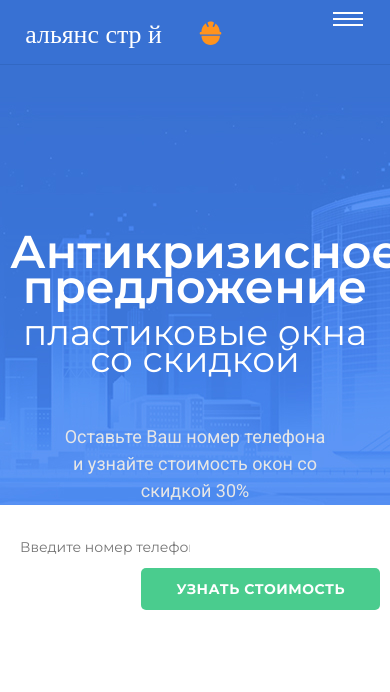
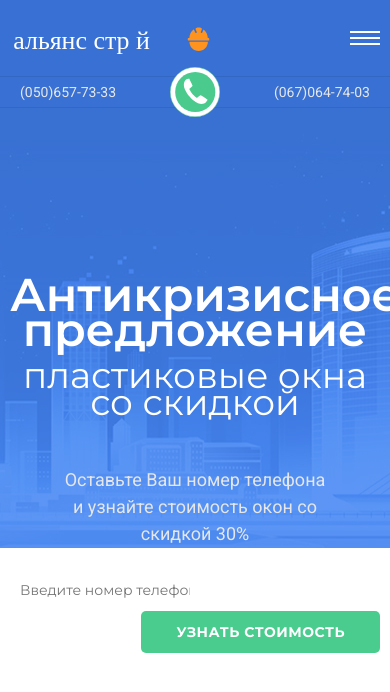
Before and after one commit to AndreyStrelcov/lending-1, a website: page app/index.html in a window 390 px wide. Drawn offline with Linux system fonts and the light colour scheme.

Commit message:
mobileV02

```diff
--- a/app/index.html
+++ b/app/index.html
@@ -11,7 +11,8 @@
 	<!-- Button top -->
 	<button class="btn-top">Вверх</button>
 	<!-- Header -->
-	<header class="header clearfix">
+	<header class="header-container">
+		<div class="header clearfix">
 			<div class="page-container navbar-wrapper">
 				<div class="header-logo">
 					<a href="/" class="header-logo--link">
@@ -27,10 +28,12 @@
 				</div>
 				<nav class="header-nav">
 						<!-- Menu mobile -->
+						<div class="navbar-row">
 						    <div class="navbar-toggle">
 							    <span class="navbar-toggle--icon"></span>
 							    <span class="navbar-toggle--icon"></span>
 							    <span class="navbar-toggle--icon"></span>
+						    </div>
 						</div>
 					    <!-- Menu desktop -->
 						<ul class="navbar-list">
@@ -48,6 +51,18 @@
 							</li>
 						</ul>
 				</nav>
+			</div>
+		</div>
+		<div class="header-mobile">
+			<div class="header-mobile-row">
+				<div class="mobile-icon">
+					<a class="mobile-phone--link" href="tel:+380506577333"></a>
+				</div>
+				<div class="mobile-phone clearfix">
+					<div class="phone-one">(050)657-73-33</div>
+					<div class="phone-two">(067)064-74-03</div>
+				</div>
+		    </div>
 		</div>
 	</header>
 	<!-- Banner -->
--- a/app/sass/base/_grid.scss
+++ b/app/sass/base/_grid.scss
@@ -4,6 +4,10 @@
 	max-width: 1220px;
 	margin: 0 auto;
 	padding: 0 10px;
+}
+.header-mobile-row {
+	padding: 0 20px;
+	margin: 0 auto;
 }
 .them-block {
 	padding: 85px 0 85px;
--- a/app/sass/layout/_header.scss
+++ b/app/sass/layout/_header.scss
@@ -1,11 +1,14 @@
 /*-----Header-----*/
+.header-container {
+   background-color: $primary-color;
+}
 .header {
-  background-color: $primary-color;
+  padding: 1.125em 0;
   border-bottom: 1px solid $line-header;
-  padding: 1.125em 0;
 }
 .navbar-wrapper {
   overflow: hidden;
+  position: relative;
 }
 .header-logo {
   float: left;
@@ -30,7 +33,10 @@
 /* Menu*/
 .header-nav {
   float: right;
-  margin-right: 5px;
+  /* position: absolute;*/
+  /* top: 13px;*/
+  /* right: 10px;*/
+  /* cursor: pointer;*/
 }
 .navbar-list--item {
   line-height: 39px;
@@ -44,6 +50,32 @@
   font-size: $font-mini;
   color: #fff;
     &:hover { color: $white-hidden;}
+}
+/*Navbar-mobile*/
+.header-mobile {
+    position: relative;
+    display: none;
+    border-bottom: 1px solid $line-header;
+    color: $white-hidden;
+    font-size: $font-mini;
+}
+.phone-one {
+  float: left;
+  padding: 8px 0;
+}
+.phone-two {
+  float: right;
+  padding: 8px 0;
+}
+.mobile-icon {
+  position: absolute;
+  background-image: url("../img/phone.svg");
+  width: 50px;
+  height: 50px;
+  right: 0;
+  left: 0;
+  margin: 0 auto;
+  top: -10px;
 }
 /* Button top*/
 .btn-top {
@@ -79,6 +111,12 @@
   font-weight: $semibold;
   font-size: $font-mini;
 }
+.navbar-row {
+  position: absolute;
+  top: 13px;
+  right: 10px;
+  cursor: pointer;
+}
 /*Toggle*/
 .navbar-toggle {
   display: none;
@@ -110,9 +148,6 @@
 /*-----Mobile header-----*/
 
 @media (min-width: 768px) and (max-width: 991px) {
-  .header {
-    padding: 0.75em;
-  }
   .navbar-list {
     display: none;
   }
@@ -122,26 +157,29 @@
   .navbar-toggle {
     display: block;
   }
+  .header-mobile {
+    display: none;
+  }
 }
 @media screen and (max-width: 767px) {
-  .header {
-    padding: 0.75em;
-  }
   .header-btn,.header-info,.navbar-list {
     display: none;
   }
   .navbar-toggle {
     display: block;
   }
+  .header-mobile {
+    display: none;
+  }
 }
 @media screen and (max-width: 480px) {
-  .header {
-    padding: 0.75em;
-  }
   .header-btn,.header-info,.navbar-list {
      display: none;
   }
   .navbar-toggle {
     display: block;
   }
+  .header-mobile {
+    display: block;
   }
+}
```
Also changed, not shown: app/css/main.css, app/img/phone.svg (added). Lines whose indentation alone changed are shown as unchanged.
